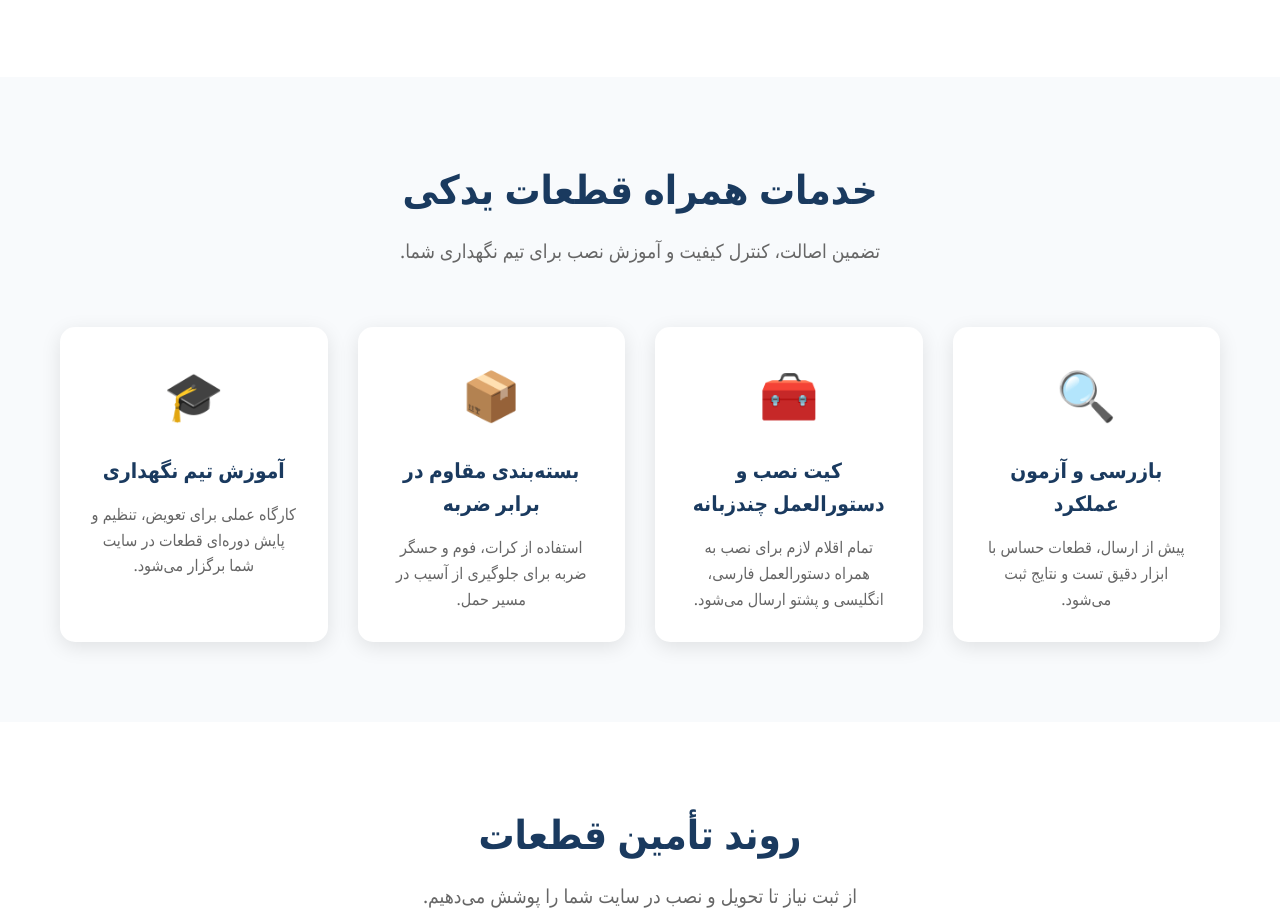
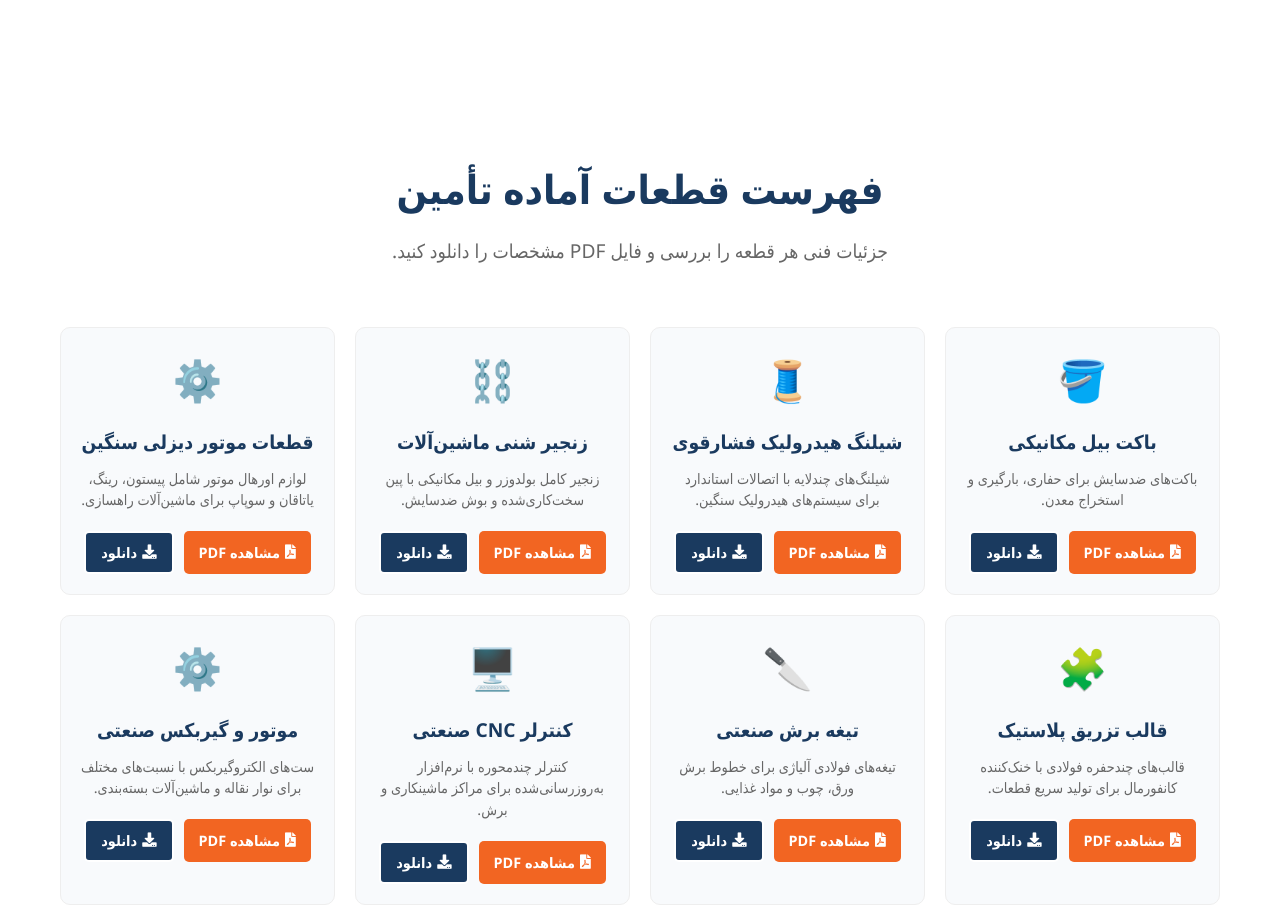
Before and after one commit to alihadishujaie-create/sanaatchi-website, a plain HTML site: page machinery-parts.html in a window 1280 px wide. Shown: the part 1931-2846 px from the top of the page. Drawn offline with Linux system fonts and the light colour scheme.

Commit message:
Reapply machinery parts inventory section and structured data

```diff
--- a/machinery-parts.html
+++ b/machinery-parts.html
@@ -106,6 +106,16 @@
                     <p id="machineryPartsCategoriesSubtitle">براساس نوع ماشین‌آلات خود، قطعات ساختمانی، تولیدی، کشاورزی یا عمومی را انتخاب کنید.</p>
                 </div>
                 <div id="machineryPartsCategoriesGrid" class="categories-grid"></div>
+            </div>
+        </section>
+
+        <section id="machinery-parts-inventory" class="category-lines machinery-parts-inventory">
+            <div class="container">
+                <div class="section-title">
+                    <h2 id="machineryPartsInventoryTitle">فهرست قطعات آماده تأمین</h2>
+                    <p id="machineryPartsInventorySubtitle">جزئیات فنی هر قطعه را بررسی و فایل PDF مشخصات را دانلود کنید.</p>
+                </div>
+                <div id="machineryPartsInventoryGrid"></div>
             </div>
         </section>
 
```
